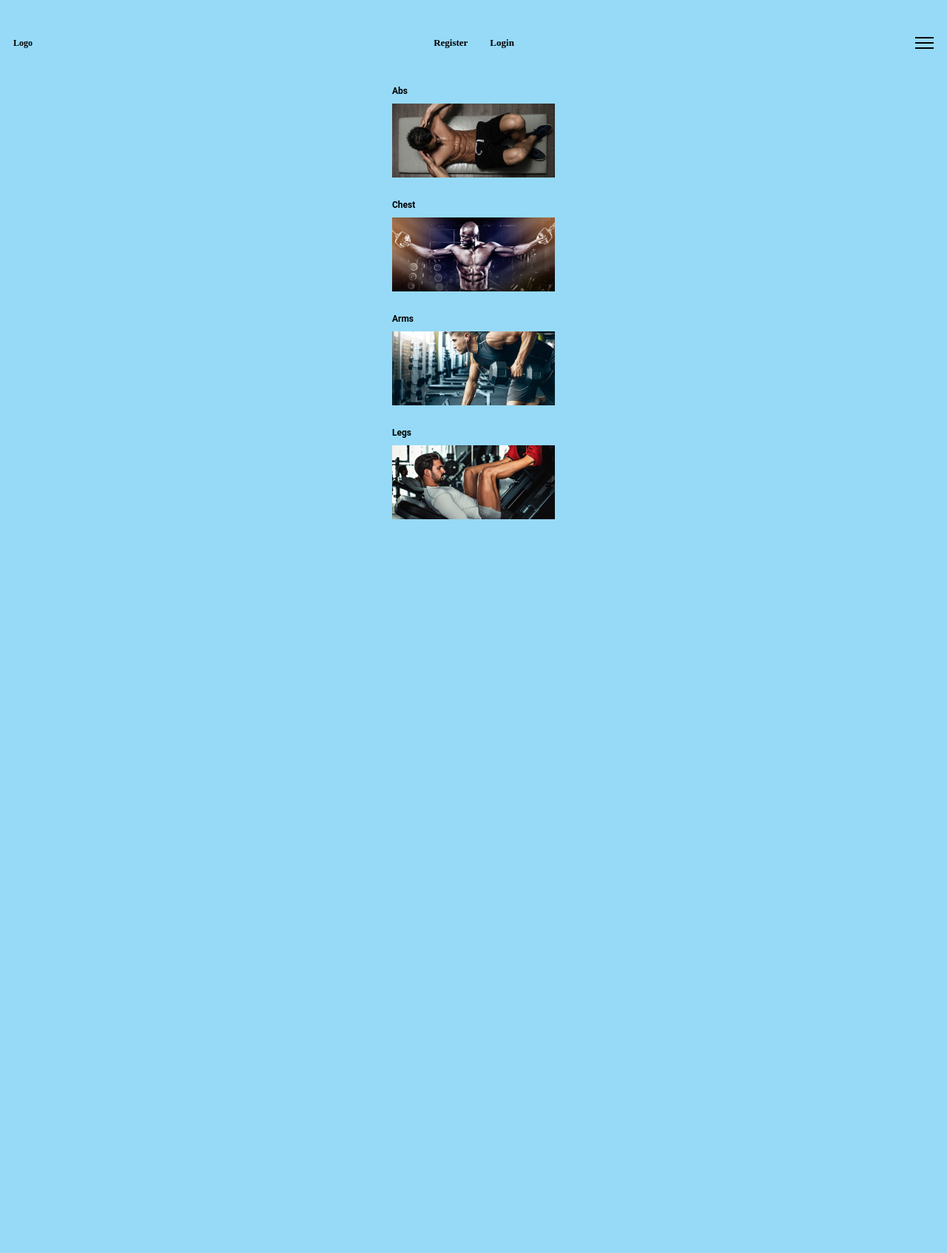
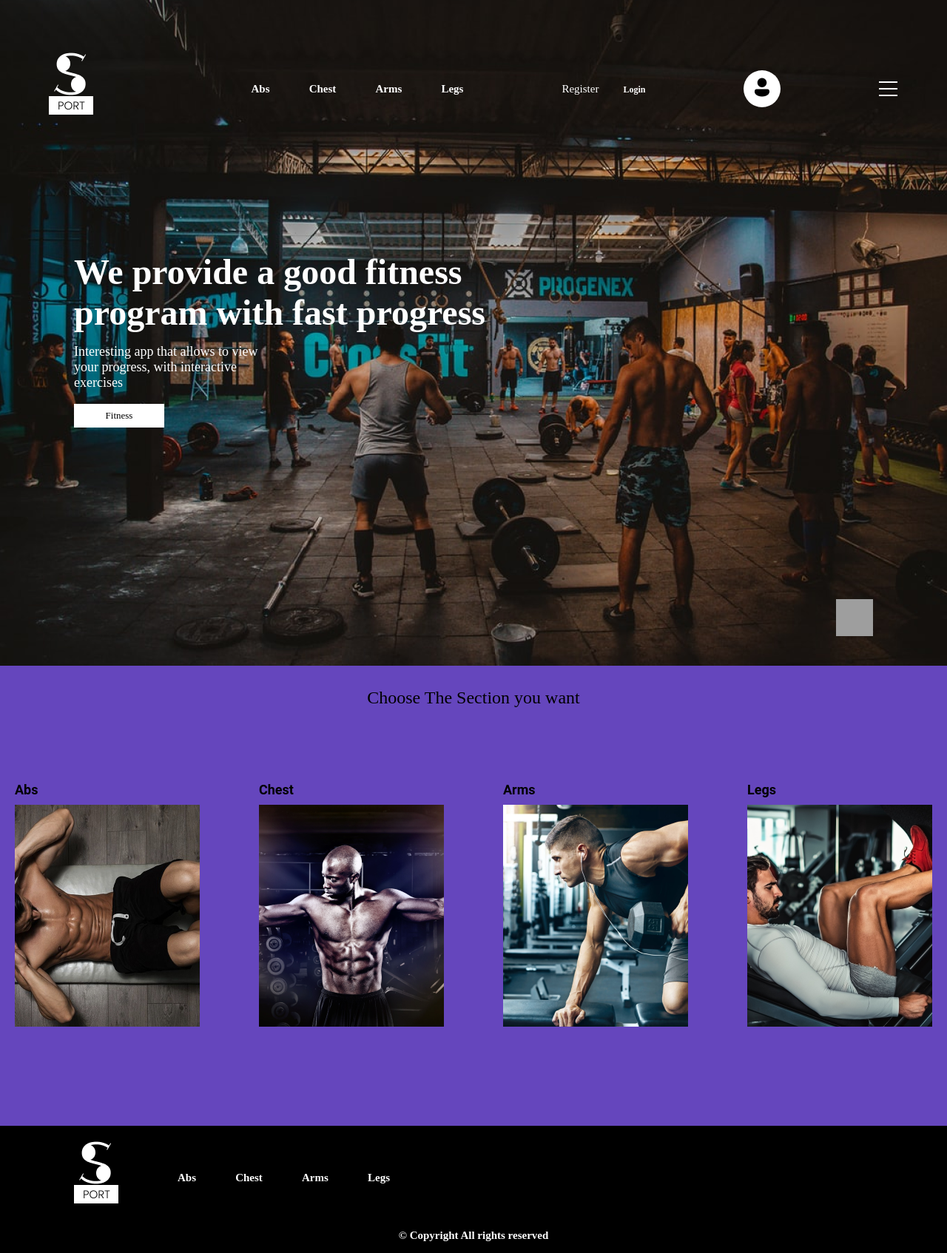
Before and after one commit to ZeroMortalZen/Fittness-App, a PHP site: page /login_register/home.php in a window 1280 px wide. Shown: the whole page at 74% size. Before the commit the page ends 702 px from the top, so only its background shows below. Run offline with PHP 8.4, Linux system fonts and the light colour scheme; grey boxes are pictures that could not be loaded.

Commit message:
fixing and changing the main page

```diff
--- a/css/home.css
+++ b/css/home.css
@@ -1,23 +1,31 @@
+/* Specs */
+body{
+    font-size: 12px;
+    font-family: Montserrat;
+    background: #6546BD;
+    font-weight: 600;
+    margin: 0px;
+}
 * {
     box-sizing: border-box;
 }
-
 ul, li {
     margin: 0;
     padding: 0;
     display: block;
 }
-
 h1, h2, h3, h4, h5, h6 {
     margin: 0;
     padding: 0;
+    color: #fff;
 }
-
 a{
     text-decoration: none;
-    color: #000;
+    color: #fff;
 }
-
+p {
+    color: #fff;
+}
 input {
     outline: none;
     border: none;
@@ -26,109 +34,204 @@ input {
 button {
     outline: none;
     border: none;
+    cursor: pointer;
 }
+/* Specs */
 
-body{
-    font-size: 12px;
+
+/* HOME PAGE */
+.main-home-title {
+    text-align: center;
+    font-size: 24px;
+    font-weight: 500;
     font-family: Montserrat;
-    background: #96DAF8;
+    margin-top: 30px;
+    color: #000;
+}
+.section {
+    display: flex;
+    max-width: 1240px;
+    width: 100%;
+    justify-content: space-between;
+    margin: 50px auto 0px;
+}
+.abs-section, .chest-section, .arms-section, .legs-section {
+    max-width: 250px;
+    width: 100%;
+    margin-top: 50px;
+}
+.abs-title, .chest-title, .arms-title, .legs-title {
+    font-size: 18px;
+    font-family: Roboto;
     font-weight: 600;
+    margin-bottom: 10px;
+    color: #000;
 }
+/* HOME PAGE */
 
-.container {
-    padding: 0 10px;
+
+/* HEADER */
+.main-page {
+    background: url("../img/main-img.png") no-repeat top / cover;
+    height: 900px;
+    padding-top: 50px;
 }
-
-.header {
-    margin-top: 50px;
+.header-inner {
     display: flex;
-    justify-content: space-between;
+    justify-content: space-around;
     align-items: center;
 }
-
-.reg-log-buttons {
+.top-logo {
+    background: url('../img/logo.png') no-repeat;
+    width: 140px;
+    height: 140px;
+    display: block;
+}
+.top-menu {
     display: flex;
+    max-width: 287px;
+    width: 100%;
+}
+.menu {
+    display: flex;
+    max-width: 287px;
+    width: 100%;
     justify-content: space-between;
-    font-size: 13px;
 }
-.reg-log-buttons>a:not(:first-child) {
+.menu__list>a {
+    font-size: 15px;
+    font-weight: 800;
+}
+.top-register-btn, .top-loginp-btn {
+    font-size: 15px;
+    font-weight: 400;
+}
+.top-login-btn {
     margin-left: 30px;
 }
-
-.line {
-    width: 25px;
-    background: #000;
-    height: 2px;
+.icons__acc {
+    width: 50px;
+    height: 50px;
+    background: #fff;
+    border-radius: 50%;
+    display: block;
 }
-.line:not(:first-child){
-    margin-top: 5px;
+.icons__acc::before {
+    content: '';
+    display: block;
+    background: url('../img/user-img.png') no-repeat;
+    width: 30px;
+    height: 30px;
+    margin: 8px auto;
 }
-
 .burger {
     cursor: pointer;
 }
-
-.pop-menu {
+.lines {
+    border: 1px solid #fff;
+    width: 25px;
+}
+.lines:not(:first-child) {
+    margin-top: 7px;
+}
+.burger.active .line_one {
+    transform: rotate(-45deg) translate(-1px,1px);
+}
+.burger.active .line_two {
     display: none;
-    flex-direction: column;
-    align-items: center;
-    background-color: #00B2FF;
-    width: 50%;
+}
+.burger.active .line_three {
+    transform: rotate(45deg) translate(-5px,-6px);
+}
+.mobile {
+    display: none;
+}
+.mobile-menu {
+    background: #a0a0a0a6;
     position: absolute;
-    right: 0;
-    top: 0;
-    transition: 0.5s ease all;
-
-}
-
-.pop-menu>a:first-of-type {
-    margin-top: 100px;
-}
-.pop-menu>.account-page, .pop-menu>.graph-page {
-    margin-top: 50px;
-}
-.pop-menu>.graph-page {
-    margin-bottom: 100px;
-}
-
-.pop-menu.active {
-    display: flex;
-}
-.cross {
-    position: absolute;
-    margin-top: 40px;
-    margin-right: -98px;
-    cursor: pointer;
-}
-
-.cross:after {
-    content: '\2716';
-    font-size: 25px;
-    margin-top: 50px;
-}
-
-.section {
-    margin: 50px auto 0px;
-}
-
-.abs-section, .chest-section, .arms-section, .legs-section {
-    max-width: 220px;
-    margin: 0 auto;
+    right: 0px;
+    width: 30%;
+    z-index: 11;
+    top: 130px;
     display: flex;
     flex-direction: column;
-    justify-content: center;
+    justify-content: space-between;
+    align-items: center;
+    transition: 0.5s ease;
 }
+.mobile-menu__list {
+    margin-top: 50px;
+    padding-bottom: 50px;
+}
+.mobile.active {
+    display: block;
+}
+.arrow-down:hover {
+    transform : scale(1.1);
+    filter: drop-shadow(0px 0px 10px rgba(51, 40, 40, 0.4));
+}
+.offer {
+    margin-top: 150px;
+    margin-left: 100px;
+    max-width: 603px;
+}
+.offer__title {
+    font-size: 48px;
+    font-weight: 700;
+}
+.offer__text {
+    font-size: 18px;
+    font-weight: 500;
+    margin-top: 15px;
+    max-width: 275px;
+}
+.offer__btn {
+    display: block;
+    max-width: 122px;
+    width: 100%;
+    text-align: center;
+    font-size: 13px;
+    font-weight: 400;
+    padding: 8px 0px;
+    background: #fff;
+    margin-top: 15px;
+    transition: box-shadow 0.6s ease;
+    color: #000;
+}
+.offer__btn:hover {
+    box-shadow: 0px 4px 16px rgba(85, 148, 175, 0.8);
+}
+.arrow-down {
+    background: url("../img/arrow-down.svg") no-repeat;
+    display: block;
+    height: 50px;
+    width: 50px;
+    transition: 0.5s ease;
+    margin-left: auto;
+    margin-right: 100px;
+    padding-bottom: 50px;
+    margin-top: 232px;
+}
+/* HEADER */
 
-.abs-title, .chest-title, .arms-title, .legs-title {
-    font-size: 12px;
-    font-family: Roboto;
-    margin-bottom: 10px;
+/* FOOTER */
+.footer {
+    background: #000;
+    margin-top: 130px;
 }
-
-.section>a:not(:first-child) {
-    margin-top: 30px;
+.footer-inner {
+    display: flex;
+    align-items: center;
+    margin-left: 100px;
 }
-
+.copyright {
+    text-align: center;
+    font-size: 15px;
+    font-weight: 700;
+    padding-bottom: 15px;
+    margin: 0px;
+}
+/* FOOTER */
 
 /* ABS SECTION */
 .main-section-title {
@@ -165,7 +268,7 @@ body{
     margin: 15px auto 0px;
 }
 
-.update-delete-buttons {
+.admin-panel-btn {
     display: flex;
     margin-left: 15px;
     margin-top: 5px;
@@ -251,3 +354,32 @@ body{
 .login-btn:hover {
     background-color: #169CD6;
 }
+
+
+/* Responsive */
+@media (max-width: 1920px) {
+
+}
+@media (max-width: 1200px) {
+	.container {
+		max-width: 960px;
+	}
+}
+@media (max-width: 991px) {
+	.container {
+		max-width: 720px;
+	}
+}
+@media (max-width: 767px) {
+	.container {
+		max-width: 540px;
+	}
+}
+@media (max-width: 575px) {
+	.container {
+		padding: 0 15px;
+	}
+}
+@media (max-width: 420px) {
+
+}
--- a/home.php
+++ b/home.php
@@ -9,28 +9,40 @@
     <script src="https://code.jquery.com/jquery-3.6.0.min.js"></script>
 </head>
 <body>
+    <div class="container">
+        <div class="main-page">
+            <?php
+                require "layout/header.php";
+            ?>
+            <div class="offer">
+                <h1 class="offer__title">
+                    We provide a good fitness program with fast progress
+                </h1>
+                <p class="offer__text">
+                    Interesting app that allows to view your progress, with interactive exercises
+                </p>
+                <a href="#section" class="offer__btn">Fitness</a>
+            </div>
+            <a href="#section" class="arrow-down"></a>
+            <nav class="mobile">
+                <ul class="mobile-menu">
+                    <li class="mobile-menu__list">
+                        <a href="../home.php" class="mobile-menu__link">Home</a>
+                    </li>
+                    <li class="mobile-menu__list">
+                        <a href="../pages/Dashboard.php" class="mobile-menu__link">Account</a>
+                    </li>
+                    <li class="mobile-menu__list">
+                        <a href="" class="mobile-menu__link">Graph</a>
+                    </li>
+                </ul>
+            </nav>
+            </header>
+        </div>
 
-    <div class="container">
-        <header class="header">
-            <a href="home.php" class="logo">Logo</a>
-            <div class="reg-log-buttons">
-                <a href="./pages/register.php" class="register-btn">Register</a>
-                <a href="./pages/login.php" class="login">Login</a>
-            </div>
-            <div class="burger">
-                <div class="line"></div>
-                <div class="line"></div>
-                <div class="line"></div>
-            </div>
-            <div class="pop-menu" id="pop-menu">
-                <span class="cross"></span>
-                <a href="home.php" class="home-page">Home</a>
-                <a href="pages/Dashboard.php" class="account-page">Account</a>
-                <a href="" class="graph-page">Graph</a>
-            </div>
-        </header>
 
-        <div class="section">
+        <h1 class="main-home-title">Choose The Section you want</h1>
+        <div class="section" id="section">
             <a href="src/abs.php" class="abs-section">
                 <h1 class="abs-title">Abs</h1>
                 <img src="img/abs.png" alt="Abs Picture">
@@ -49,9 +61,10 @@
             </a>
         </div>
     </div>
-
+    <?php
+        require "layout/footer.php";
+    ?>
 </body>
 
 <script src="src/scripts.js"></script>
-
 </html>
--- a/layout/footer.php
+++ b/layout/footer.php
@@ -0,0 +1,24 @@
+<footer class="footer">
+    <div class="container">
+        <div class="footer-inner">
+            <a href="../home.php" class="top-logo"></a>
+            <div class="top-menu">
+                <ul class="menu">
+                    <li class="menu__list">
+                        <a href="../src/abs.php" class="menu__link">Abs</a>
+                    </li>
+                    <li class="menu__list">
+                        <a href="../src/chest.php" class="menu__link">Chest</a>
+                    </li>
+                    <li class="menu__list">
+                        <a href="../src/arms.php" class="menu__link">Arms</a>
+                    </li>
+                    <li class="menu__list">
+                        <a href="../src/legs.php" class="menu__link">Legs</a>
+                    </li>
+                </ul>
+            </div>
+        </div>
+        <p class="copyright">© Copyright All rights reserved</p>
+    </div>
+</footer>
--- a/layout/header.php
+++ b/layout/header.php
@@ -1,14 +1,30 @@
-<!DOCTYPE html>
-<html>
-<head>
-
-    <title>jQuery Mobile page</title>
-    <meta charset="utf-8" />
-    <meta name="viewport" content="width=device-width, initial-scale=1">
-    <link rel="stylesheet" href="../css/home.css">
-
-
-
-
-
-</head>
+<header class="header">
+    <section class="header-inner">
+        <a href="../home.php" class="top-logo"></a>
+        <div class="top-menu">
+            <ul class="menu">
+                <li class="menu__list">
+                    <a href="../src/abs.php" class="menu__link">Abs</a>
+                </li>
+                <li class="menu__list">
+                    <a href="../src/chest.php" class="menu__link">Chest</a>
+                </li>
+                <li class="menu__list">
+                    <a href="../src/arms.php" class="menu__link">Arms</a>
+                </li>
+                <li class="menu__list">
+                    <a href="../src/legs.php" class="menu__link">Legs</a>
+                </li>
+            </ul>
+        </div>
+        <div class="top-reg-log-buttons">
+            <a href="../pages/register.php" class="top-register-btn">Register</a>
+            <a href="../pages/login.php" class="top-login-btn">Login</a>
+        </div>
+        <a href="../pages/Dashboard.php" class="icons__acc" title="Login"></a>
+        <div class="burger">
+            <div class="lines line_one"></div>
+            <div class="lines line_two"></div>
+            <div class="lines line_three"></div>
+        </div>
+    </section>
--- a/src/scripts.js
+++ b/src/scripts.js
@@ -1,20 +1,7 @@
-$(".burger").click(function () {
-  // If the clicked element has the active class, remove the active class from EVERY .nav-link>.state element
-  if ($(".pop-menu").hasClass("active")) {
-    $(".pop-menu").removeClass("active");
-  }
-  // Else, the element doesn't have the active class, so we remove it from every element before applying it to the element that was clicked
-  else {
-    $(".pop-menu").removeClass("active");
-    $(".pop-menu").addClass("active");
-  }
+/* Menu */
+$(function(){
+  $('.burger').click(function(){
+      $('.mobile').toggleClass('active');
+      $('.burger').toggleClass('active');
+  });
 });
-
-
-$(".cross").click(function () {
-  // If the clicked element has the active class, remove the active class from EVERY .nav-link>.state element
-  if ($(".pop-menu").hasClass("active")) {
-    $(".pop-menu").removeClass("active");
-  }
-
-});
```
Also changed, not shown: pages/login.php (+4 -15 lines), pages/register.php (+17 -14 lines), src/abs.php (+21 -28 lines), src/arms.php (+20 -14 lines), src/chest.php (+20 -14 lines), src/legs.php (+20 -14 lines), img/abs.png, img/arms.png, img/arrow-down.svg (added), img/chest.png, img/legs.png, img/logo.png (added), img/main-img.png (added), img/user-img.png (added).
